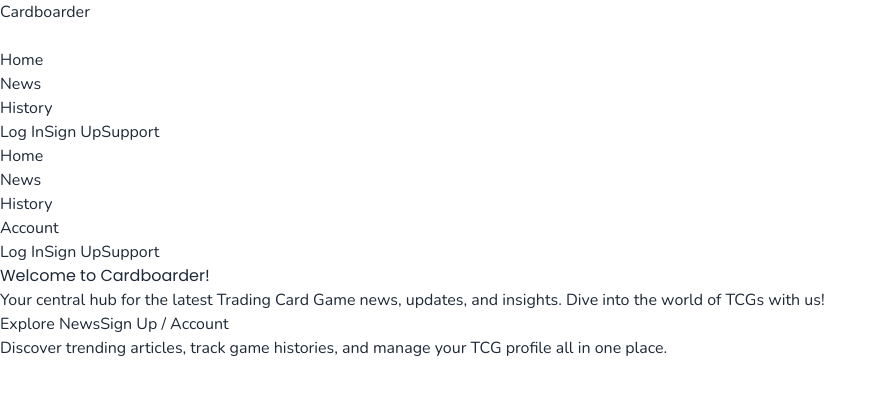
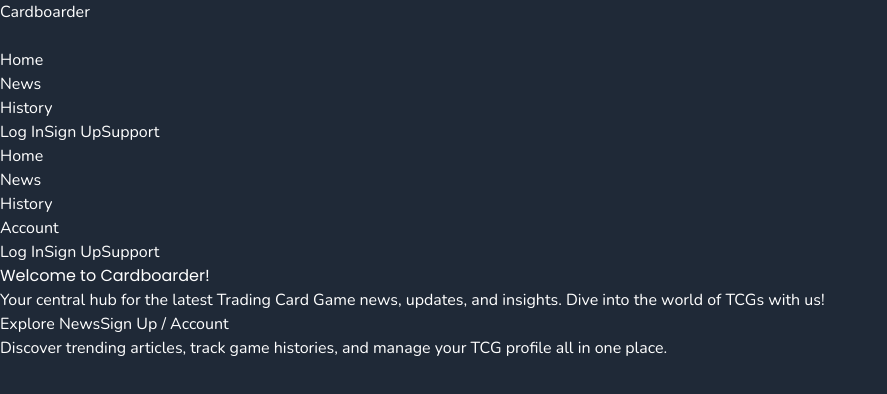
Before and after one commit to impureclout/cardboarder, a React (Vite) app in the folder cardboarder/: page / in a window 1280 px wide. Shown: the top 394 px of the page, without its empty margins (0-887 px from the left). Built offline with nearby package versions, Linux system fonts and the light colour scheme.

Commit message:
Fix: Correct navbar scroll and default body styling

```diff
--- a/cardboarder/src/components/NavigationBar.tsx
+++ b/cardboarder/src/components/NavigationBar.tsx
@@ -53,7 +53,7 @@
   return (
     <nav
       className={`fixed w-full z-50 transition-all duration-300 ease-in-out
-                  ${isScrolled ? 'bg-cb-purple shadow-xl' : 'bg-transparent shadow-none'}
+                  ${isScrolled ? 'bg-cb-purple shadow-xl' : 'bg-cb-purple shadow-none'}
                   ${isMenuOpen && !isScrolled ? 'bg-cb-purple shadow-xl' : ''} // Ensure bg on mobile open even if not scrolled
                   p-4`}
     >
--- a/cardboarder/src/index.css
+++ b/cardboarder/src/index.css
@@ -4,7 +4,7 @@
 
 @layer base {
   body {
-    @apply font-sans bg-cb-white text-cb-black antialiased;
+    @apply font-sans bg-cb-black text-cb-white antialiased;
   }
   h1, h2, h3, h4, h5, h6 {
     @apply font-heading;
```
